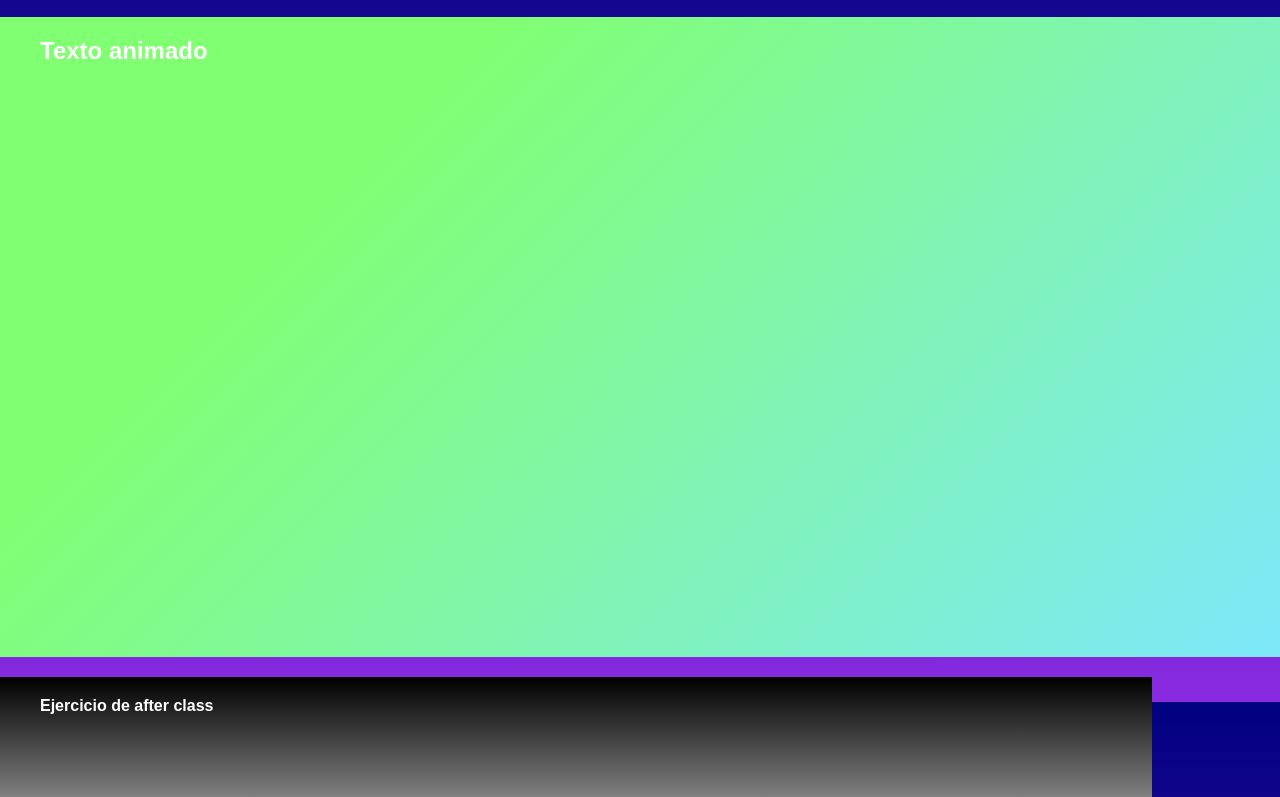
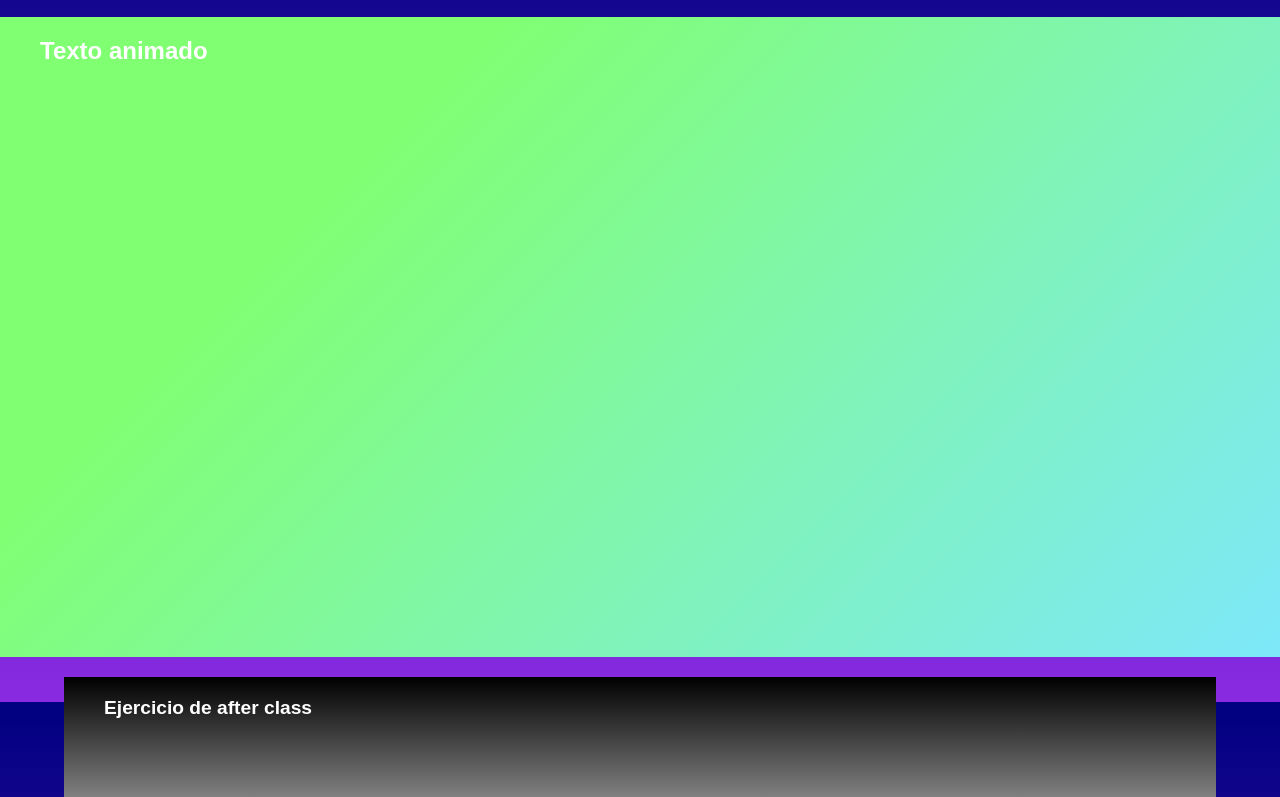
Before and after one commit to ricardo7286/AFTERGIT, a plain HTML site: page index.html in a window 1280 px wide. Shown: the part 118-915 px from the top of the page. Drawn offline with nearby package versions, Linux system fonts and the light colour scheme.

Commit message:
mas animaciones

```diff
--- a/style.css
+++ b/style.css
@@ -13,6 +13,7 @@ footer{
     background-image: linear-gradient(black, gray);
     width: 90vw;
     height: 15vh;
+    margin: 5px auto;
 }
 section{
     width: 100vw;
@@ -34,3 +35,11 @@ h1:hover{
     font-size: 3.2rem;
     color: lime;
 }
+h4{
+    font-size: 1.2rem;
+    transition: all 2s;
+}
+h4:hover{
+    font-size: 1.3rem;
+    color: fuchsia;
+}
```
